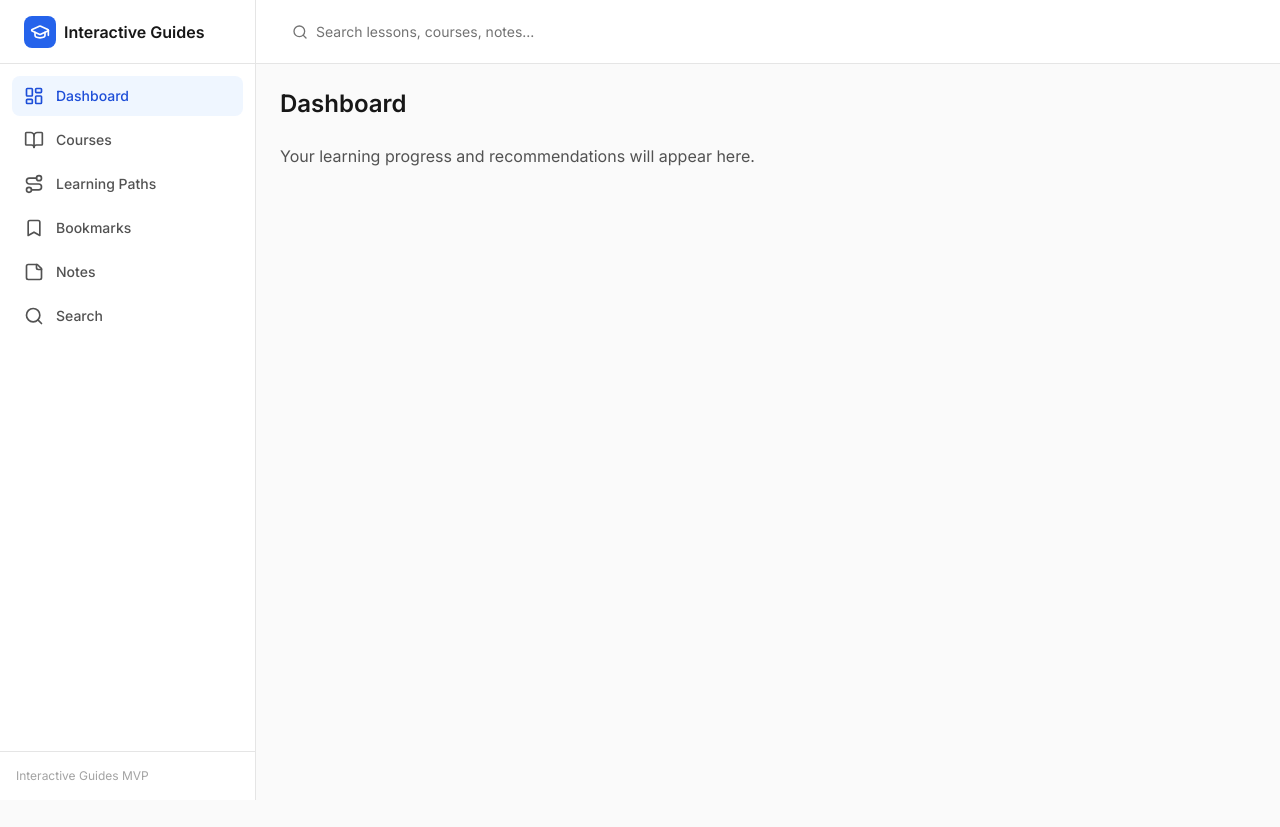
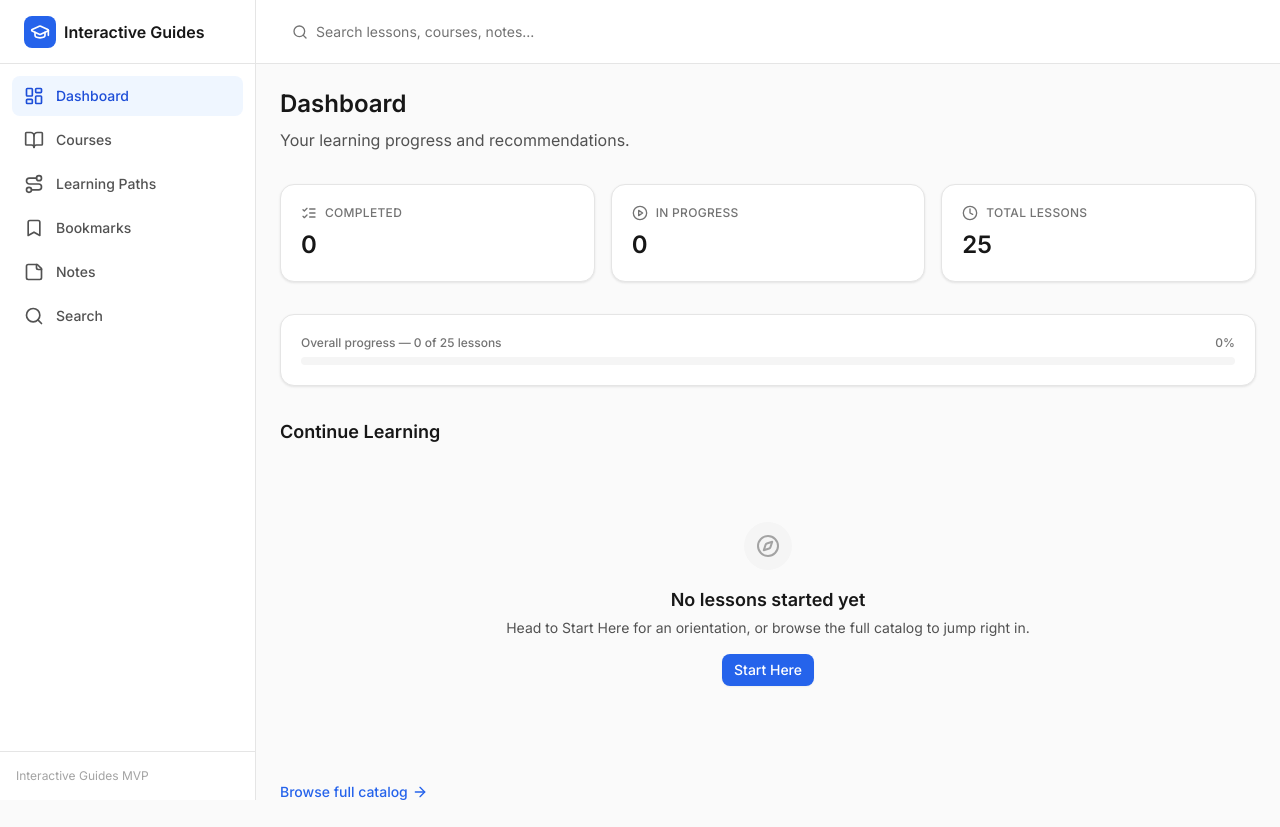
Before and after one commit to Mardakhay/interactive-guides, a React (Vite) app: page / in a window 1280 px wide. Before the commit the page ends 800 px from the top, so only its background shows below. Built offline with nearby package versions, Linux system fonts and the light colour scheme.

Commit message:
Add Progress Dashboard

```diff
--- a/src/app/pages/DashboardPage.tsx
+++ b/src/app/pages/DashboardPage.tsx
@@ -1,8 +1,110 @@
+import { useMemo } from 'react';
+import { Link } from 'react-router-dom';
+import { ArrowRight, Check, Clock, Compass, ListChecks, PlayCircle } from 'lucide-react';
+import { getLessons, getLessonById, getCategoryById, getCategoryIcon } from '@/features/content';
+import { useProgressStore, computeProgressStats } from '@/features/progress';
+import { Card, Badge, ProgressBar, Button } from '@/components/ui';
+import { EmptyState } from '@/components/feedback';
+import { ROUTE_PATHS, coursePath, lessonPath } from '@/app/router/routes';
+
 export default function DashboardPage() {
+  const allLessonIds = useMemo(() => getLessons().map((l) => l.id), []);
+  const progressLessons = useProgressStore((s) => s.lessons);
+  const lastOpenedLessonId = useProgressStore((s) => s.lastOpenedLessonId);
+
+  const stats = useMemo(
+    () => computeProgressStats(progressLessons, allLessonIds),
+    [progressLessons, allLessonIds],
+  );
+
+  const continueLesson = lastOpenedLessonId ? getLessonById(lastOpenedLessonId) : undefined;
+  const continueCategory = continueLesson ? getCategoryById(continueLesson.categoryId) : undefined;
+  const ContinueIcon = continueCategory ? getCategoryIcon(continueCategory.icon) : Compass;
+  const continueStatus = continueLesson ? (progressLessons[continueLesson.id]?.status ?? 'not-started') : 'not-started';
+
   return (
-    <div className="space-y-6">
-      <h1 className="text-2xl font-semibold text-neutral-900">Dashboard</h1>
-      <p className="text-neutral-600">Your learning progress and recommendations will appear here.</p>
+    <div className="space-y-8">
+      <div className="space-y-2">
+        <h1 className="text-2xl font-semibold text-neutral-900">Dashboard</h1>
+        <p className="text-neutral-600">Your learning progress and recommendations.</p>
+      </div>
+
+      <div className="grid gap-4 sm:grid-cols-3">
+        <Card className="p-5">
+          <div className="flex items-center gap-2 text-neutral-500">
+            <ListChecks className="h-4 w-4" />
+            <p className="text-xs font-medium uppercase tracking-wide">Completed</p>
+          </div>
+          <p className="mt-2 text-2xl font-semibold text-neutral-900">{stats.completed}</p>
+        </Card>
+        <Card className="p-5">
+          <div className="flex items-center gap-2 text-neutral-500">
+            <PlayCircle className="h-4 w-4" />
+            <p className="text-xs font-medium uppercase tracking-wide">In Progress</p>
+          </div>
+          <p className="mt-2 text-2xl font-semibold text-neutral-900">{stats.inProgress}</p>
+        </Card>
+        <Card className="p-5">
+          <div className="flex items-center gap-2 text-neutral-500">
+            <Clock className="h-4 w-4" />
+            <p className="text-xs font-medium uppercase tracking-wide">Total Lessons</p>
+          </div>
+          <p className="mt-2 text-2xl font-semibold text-neutral-900">{stats.total}</p>
+        </Card>
+      </div>
+
+      <Card className="p-5">
+        <ProgressBar value={stats.percent} label={`Overall progress — ${stats.completed} of ${stats.total} lessons`} />
+      </Card>
+
+      <div className="space-y-3">
+        <h2 className="text-lg font-semibold text-neutral-900">Continue Learning</h2>
+
+        {continueLesson && continueCategory ? (
+          <Link to={lessonPath(continueLesson.id)}>
+            <Card interactive className="group flex items-center gap-4 p-5">
+              <div className="flex h-12 w-12 shrink-0 items-center justify-center rounded-xl bg-primary-50 text-primary-600">
+                <ContinueIcon className="h-6 w-6" />
+              </div>
+              <div className="min-w-0 flex-1">
+                <p className="text-xs text-neutral-400">{continueCategory.name}</p>
+                <h3 className="truncate text-sm font-semibold text-neutral-900 group-hover:text-primary-700">
+                  {continueLesson.title}
+                </h3>
+              </div>
+              {continueStatus === 'completed' ? (
+                <Badge variant="success">
+                  <Check className="mr-1 h-3 w-3" />
+                  Completed
+                </Badge>
+              ) : (
+                <Badge variant="warning">In progress</Badge>
+              )}
+              <ArrowRight className="h-4 w-4 shrink-0 text-neutral-300 transition-transform group-hover:translate-x-0.5 group-hover:text-primary-600" />
+            </Card>
+          </Link>
+        ) : (
+          <EmptyState
+            title="No lessons started yet"
+            message="Head to Start Here for an orientation, or browse the full catalog to jump right in."
+            icon={Compass}
+            action={
+              <Link to={coursePath('start-here')}>
+                <Button variant="primary" size="sm">
+                  Start Here
+                </Button>
+              </Link>
+            }
+          />
+        )}
+      </div>
+
+      {!continueLesson && (
+        <Link to={ROUTE_PATHS.COURSES} className="inline-flex items-center gap-1 text-sm font-medium text-primary-600 hover:text-primary-700">
+          Browse full catalog
+          <ArrowRight className="h-4 w-4" />
+        </Link>
+      )}
     </div>
   );
 }
```
